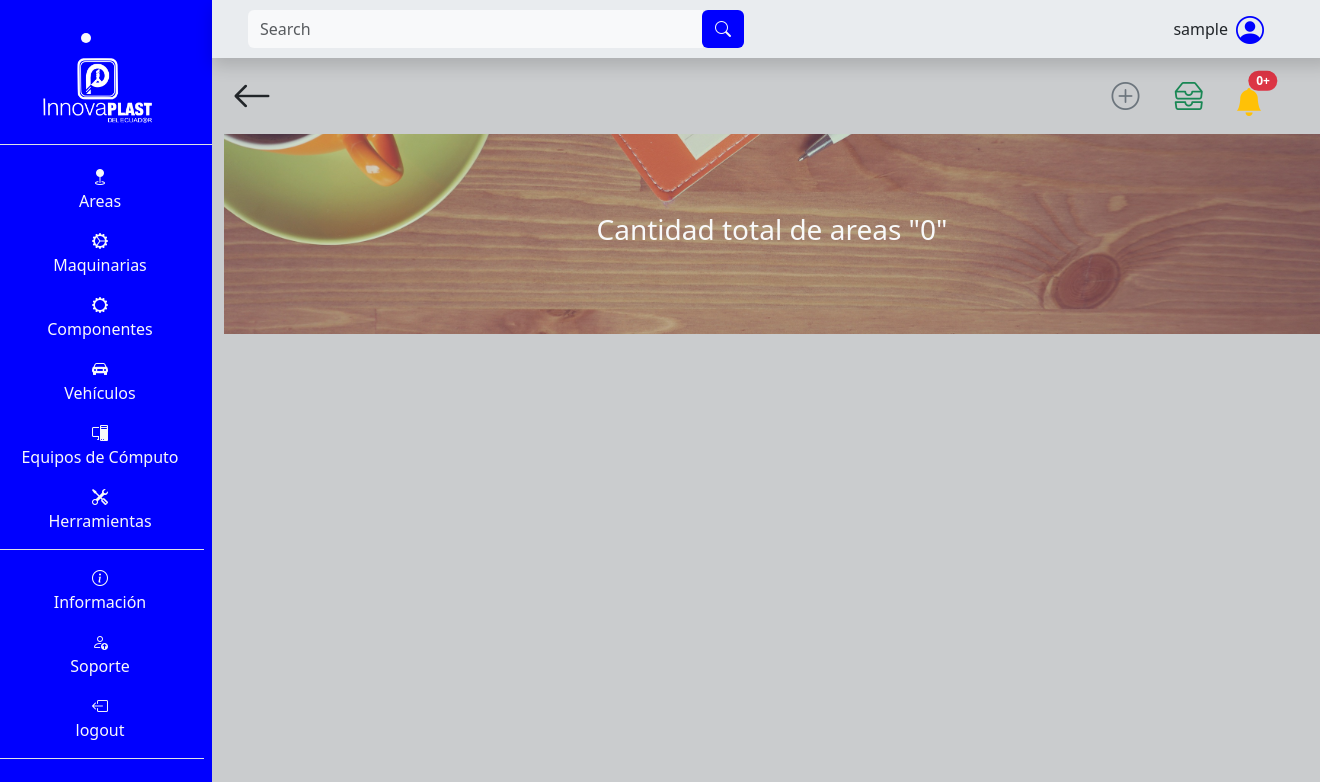
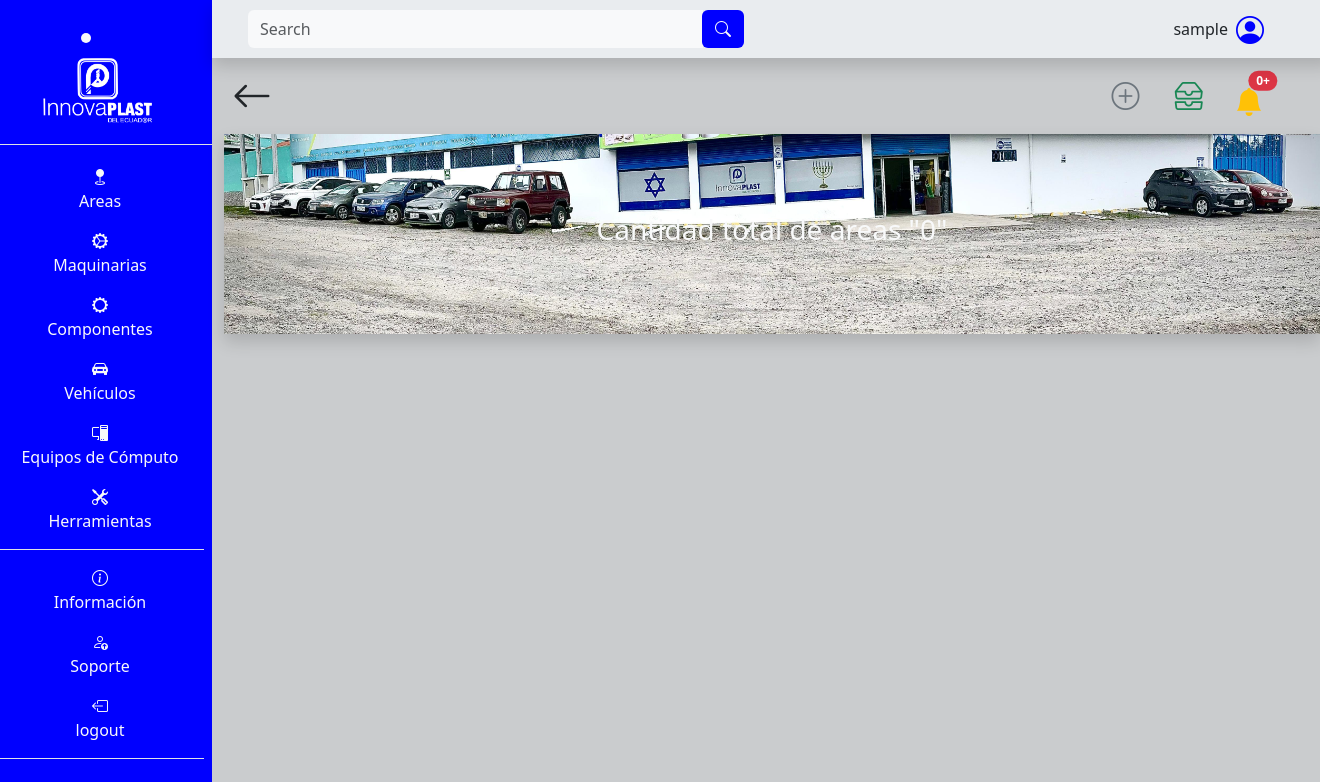
Before and after one commit to davidalejandrochentes/SGE, a Django app: page /area/area/ in a window 1320 px wide; the page is wider, and only the part inside the window is pictured. Shown: the top 782 px of that part. Run offline with Django 4.2, Linux system fonts and the light colour scheme; the visitor is signed in with stand-in values (Sample User, id 1); data that the repository does not hold is empty; some libraries are stand-ins or nearby versions.

Commit message:
correciones

```diff
--- a/static/css/style.css
+++ b/static/css/style.css
@@ -36,7 +36,7 @@ body{
 .cabecera{
     height: 200px;
     max-width: 1240px;
-    background-image: url("../images/IMG_2757.JPG");
+    background-image: url("../images/login.jpg");
     background-position: center;
     background-repeat: no-repeat;
     background-attachment: scroll;
--- a/templates/SGE_area/area.html
+++ b/templates/SGE_area/area.html
@@ -40,7 +40,7 @@
         </div>
     </div>
 
-    <div class="container cabecera d-flex justify-content-center align-items-center">
+    <div class="container cabecera d-flex justify-content-center align-items-center shadow">
         <h3 class="text-center text-light">Cantidad total de areas "{{ total_areas }}"</h3>
     </div>
     <div class="row mt-3 d-flex justify-content-center align-item-center">
--- a/templates/SGE_area/detalles.html
+++ b/templates/SGE_area/detalles.html
@@ -181,7 +181,7 @@
         </tbody>
     </table>
 
-    <h3>Mantenimientos</h3>
+    <h3>Mantenimientos realizados</h3>
     <table class="table table-striped">
         <thead>
             <tr>
--- a/templates/SGE_area/tablas.html
+++ b/templates/SGE_area/tablas.html
@@ -53,7 +53,7 @@
         <td>
           <ul class="list-group list-group-flush">
             {% for mantenimiento in area.mantenimientos %}
-            <li class="list-group-item">|{{ mantenimiento.fecha }} - {{ mantenimiento.hora }} - {{ mantenimiento.tipo }}|</li>
+            <li class="list-group-item">* {{ mantenimiento.fecha }} - {{ mantenimiento.hora }} - {{ mantenimiento.tipo }} *</li>
             {% endfor %}
           </ul>
         </td>
```
